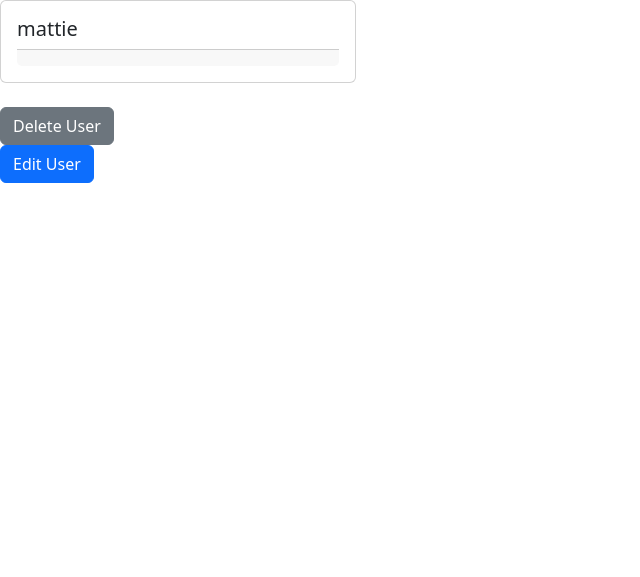
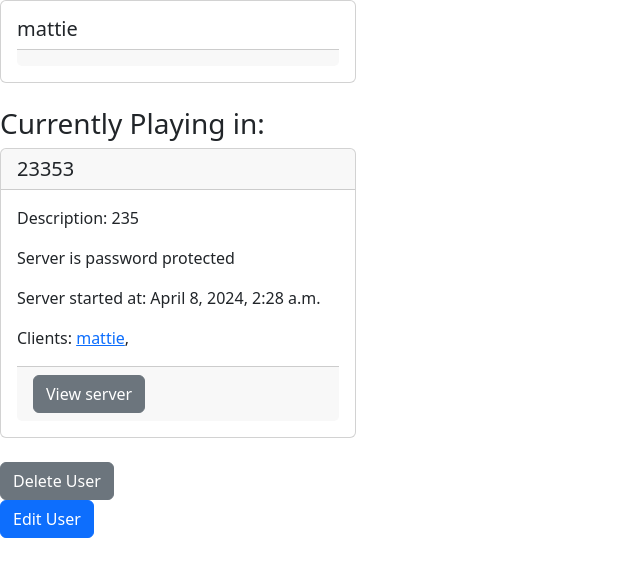
Before and after one commit to mattieFM/CS3300Project, a Django app: page /user/1/ in a window 1280 px wide. Shown: the part 63-640 px from the top of the page, without its empty margins (0-640 px from the left). Run offline with Django 5.2, Linux system fonts and the light colour scheme; data comes from the database, SQL or seed files in the repository; both versions use the stored data as it was after the commit; some libraries are stand-ins or nearby versions.

Commit message:
client lists host display date added color scheme

```diff
--- a/djangoProject/server_listings_app/models.py
+++ b/djangoProject/server_listings_app/models.py
@@ -5,6 +5,8 @@ class Server(models.Model):
     title = models.CharField(max_length=200)
     description = models.CharField(max_length=200, null=True, blank=True)
     connectionKey = models.CharField(max_length=48, null=True, blank=True)
+    dateStarted = models.DateTimeField(auto_now=True, null=True, blank=True)
+    dateEnded = models.DateTimeField(auto_now=False, null=True, blank=True)
 
     #plain text password for now we can fix that later
     password = models.CharField(max_length=200, null=True, blank=True)
@@ -14,4 +16,6 @@ class Server(models.Model):
     serverHost = models.OneToOneField("server_listings_app.User", on_delete=models.SET_NULL, null=True, blank=True)
 
 class User(models.Model):
+    numberOfServersHosted = models.IntegerField(db_default=0)
     username = models.CharField(max_length=200)
+    currentServer = models.OneToOneField("server_listings_app.Server", on_delete=models.SET_NULL, null=True, blank=True)
--- a/djangoProject/server_listings_app/templates/server_listings_app/components/server_card.html
+++ b/djangoProject/server_listings_app/templates/server_listings_app/components/server_card.html
@@ -16,7 +16,32 @@
 
         </h5>
         <div class="card-body">
+            {% if server.serverHost %}
+                <p>Host: {{server.serverHost.username}}</p>
+            {% endif %}
+
             <p>Description: {{ server.description }}</p>
+            {% if server.password %}
+                <p>Server is password protected</p>
+            {% else %}
+                <p>Connection Key: {{ server.connectionKey }}</p>
+            {% endif %}
+
+            {% if server.dateStarted %}
+            <p>Server started at: {{server.dateStarted}}</p>
+            {% endif %}
+
+            {% if server.serverClients and server.is_active  %}
+                <p>Clients:
+                    {% for client in server.serverClients.all %}
+                        <a href={% url 'user' client.id%}>{{client.username}}</a>,
+                    {% endfor%}
+                </p>
+            {% endif %}
+
+            {% if server.is_active == 0 %}
+                <p>Server Closed at: {{server.dateEnded}}</p>
+            {% endif %}
             <!-- Add other server fields as needed -->
             <div class="card-footer text-muted">
                 <a class="btn btn-secondary" href="{% url 'server' server.id %}">View server</a>
--- a/djangoProject/server_listings_app/templates/server_listings_app/pages/index.html
+++ b/djangoProject/server_listings_app/templates/server_listings_app/pages/index.html
@@ -2,6 +2,6 @@
 {% extends "server_listings_app/base_template.html" %}
 
 {% block content %}
-<div class="container mt-4"><h2 class="mb-4">Servers</h2></div>
+<div class="container mt-4"><h2 class="mb-4">Active Servers</h2></div>
 {% include "server_listings_app/components/server_list.html" with servers=active_servers %}
 {% endblock %}
--- a/djangoProject/server_listings_app/templates/server_listings_app/pages/userDetails.html
+++ b/djangoProject/server_listings_app/templates/server_listings_app/pages/userDetails.html
@@ -11,6 +11,12 @@
     }
 </script>
 {% include "server_listings_app/components/user_card.html" with user=user %}
+{% if user.currentServer %}
+<h3>Currently Playing in:</h3>
+{% include "server_listings_app/components/server_card.html" with server=user.currentServer %}
+{% else %}
+<p>user not currently in a server </p>
+{% endif %}
 {% ifDemo %}
         <form action="{% url 'user_delete' user.id 'users' %}" method="post" onsubmit="return confirmSubmission();">
             {% csrf_token %}
--- a/djangoProject/server_listings_app/urls.py
+++ b/djangoProject/server_listings_app/urls.py
@@ -22,12 +22,12 @@ from .forms import ServerForm, UserForm
 
 urlpatterns = [
     #pipe paths directly to our app
-    path('', views.index, name="index"),
+    path('', views.search_servers, name="index", kwargs={'activeOnly':True}),
     path('servers/', views.search_servers, name="search_servers"),
 
     #temp login functionality
-    path('', views.index, name="login"),
-    path('', views.index, name="logout"),
+    path('', views.search_servers, name="login"),
+    path('', views.search_servers, name="logout"),
 
     #server details page
     path('server/<int:server_pk>/', views.server, name='server'),
@@ -41,14 +41,14 @@ urlpatterns = [
 
 
     #server update page
-    path(r'^server_update/(?P<id>[0-9]+)/(?P<backToView>\w*)/(?P<useArgs>[0,1])/.*', views.generic_update, {'Model':Server, 'Form': ServerForm, 'title':"server"}, name='server_update'),
-    path(r'^server_create/(?P<id>[0-9]+)/(?P<backToView>\w*)/(?P<useArgs>[0,1])/.*', views.generic_update, {'Model':Server, 'Form': ServerForm, 'title':"server"}, name='server_create'),
+    re_path(r'^server_update/(?P<id>[0-9]+)/(?P<backToView>\w*)/(?P<useArgs>[0,1])/.*', views.generic_update, {'Model':Server, 'Form': ServerForm, 'title':"server"}, name='server_update'),
+    re_path(r'^server_create/(?P<id>[0-9]+)/(?P<backToView>\w*)/(?P<useArgs>[0,1])/.*', views.generic_update, {'Model':Server, 'Form': ServerForm, 'title':"server"}, name='server_create'),
     re_path(r'^server_delete/(?P<id>[0-9]+)/(?P<backToView>\w*).*', views.generic_delete, {'Model':Server}, name='server_delete'),
 
 
     #user update page
-    path(r'^user_update/(?P<id>[0-9]+)/(?P<backToView>\w*)/(?P<useArgs>[0,1])/.*', views.generic_update, {'Model':User, 'Form': UserForm, 'title':"user"}, name='user_update'),
-    path(r'^user_create/(?P<id>[0-9]+)/(?P<backToView>\w*)/(?P<useArgs>[0,1])/.*', views.generic_update, {'Model':User, 'Form': UserForm, 'title':"user"}, name='user_create'),
+    re_path(r'^user_update/(?P<id>[0-9]+)/(?P<backToView>\w*)/(?P<useArgs>[0,1])/.*', views.generic_update, {'Model':User, 'Form': UserForm, 'title':"user"}, name='user_update'),
+    re_path(r'^user_create/(?P<id>[0-9]+)/(?P<backToView>\w*)/(?P<useArgs>[0,1])/.*', views.generic_update, {'Model':User, 'Form': UserForm, 'title':"user"}, name='user_create'),
     re_path(r'^user_delete/(?P<id>[0-9]+)/(?P<backToView>\w*).*', views.generic_delete, {'Model':User}, name='user_delete'),
 
     #server lobby handlers
--- a/djangoProject/server_listings_app/views.py
+++ b/djangoProject/server_listings_app/views.py
@@ -13,12 +13,14 @@ def index(request):
     # Render index.html
     return render( request, 'server_listings_app/pages/index.html', {'active_servers':active_servers})
 
-def search_servers(request):
+def search_servers(request, activeOnly=False):
     query = request.GET.get('q')
     if(query == None):
         query=""
     #name__icontains is case insenstitive containment test see: https://docs.djangoproject.com/en/2.1/ref/models/querysets/#icontains
     servers = Server.objects.filter(title__icontains=query)
+    if(activeOnly):
+        servers = servers.filter(is_active=True)
     # Render index.html
     return render( request, 'server_listings_app/pages/servers.html', {'active_servers':servers})
 
@@ -126,18 +128,20 @@ def generic_delete(request, id, Model, backToView=None):
 def add_client_to_server(reqeust, clientid, serverid):
     try:
         server = Server.objects.get(pk=serverid)
-        server.serverClients.add(User.objects.get(pk=clientid))
+        user=User.objects.get(pk=clientid)
+        user.currentServer=server
+        server.serverClients.add(user)
         return JsonResponse({'status':200})
     except Exception as err:
         return JsonResponse({'status':400,'err':err})
 
 
-
-
 def remove_client_from_server(reqeust, clientid, serverid):
     try:
         server = Server.objects.get(pk=serverid)
-        server.serverClients.remove(User.objects.get(pk=clientid))
+        user=User.objects.get(pk=clientid)
+        user.currentServer=None
+        server.serverClients.remove(user)
         return JsonResponse({'status':200})
     except Exception as err:
         return JsonResponse({'status':400,'err':err})
```
Also changed, not shown: djangoProject/db.sqlite3, djangoProject/server_listings_app/migrations/0004_server_dateended_server_datestarted.py (added), djangoProject/server_listings_app/migrations/0005_user_currentserver.py (added), djangoProject/server_listings_app/migrations/0006_user_numberofservershosted.py (added).
